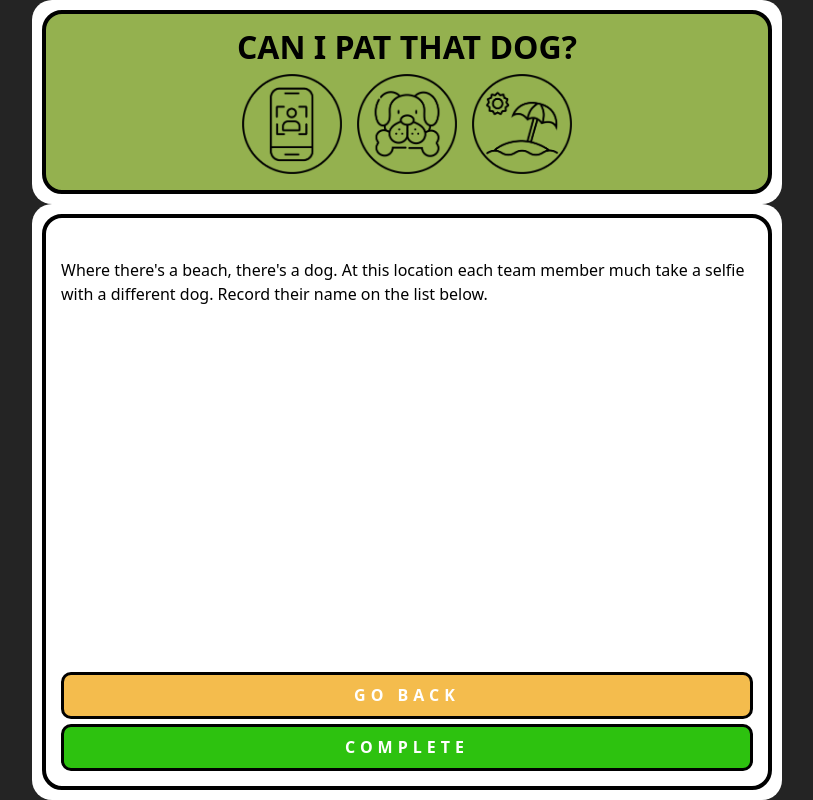
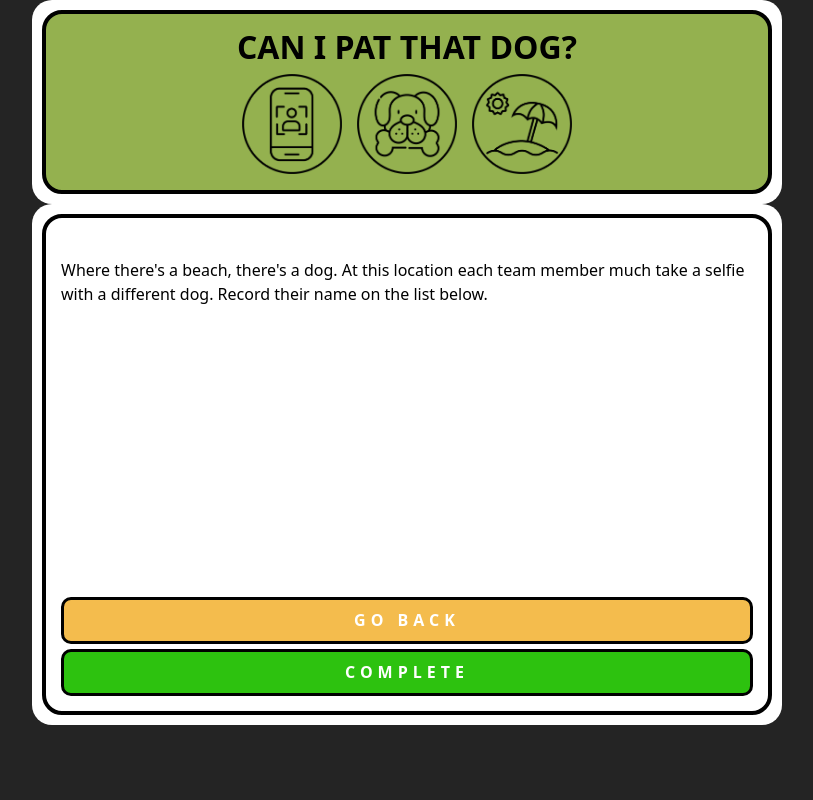
Before and after one commit to haydnkerr/Amazing-Race, a React (Vite) app: page /Amazing-Race/DogSelfie in a window 1280 px wide. Shown: the whole page, without its empty margins (233-1046 px from the left). Built offline with nearby package versions, Linux system fonts and the light colour scheme.

Commit message:
Update App.css

```diff
--- a/src/App.css
+++ b/src/App.css
@@ -44,7 +44,7 @@ body {
   grid-template-columns: 1fr;
   gap: 15px;
   width: 100%;
-  padding: 25px 0px;
+  padding: 10px 0px 25px 0px;
   overflow: scroll;
   height: 100%;
 }
@@ -140,6 +140,7 @@ body {
   display: flex;
   flex-direction: column;
   justify-content: stretch;
+  padding-bottom: 75px;
 }
 
 .challenge-card-container {
```
